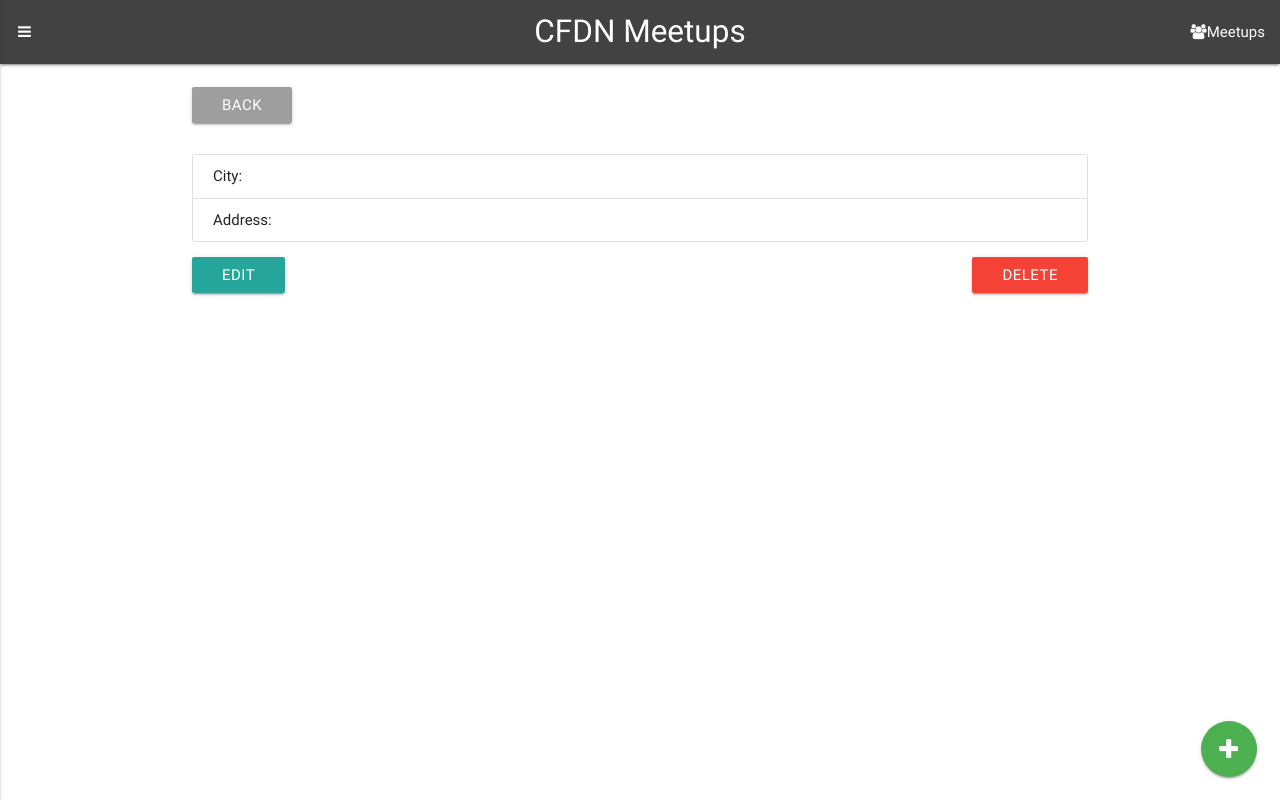
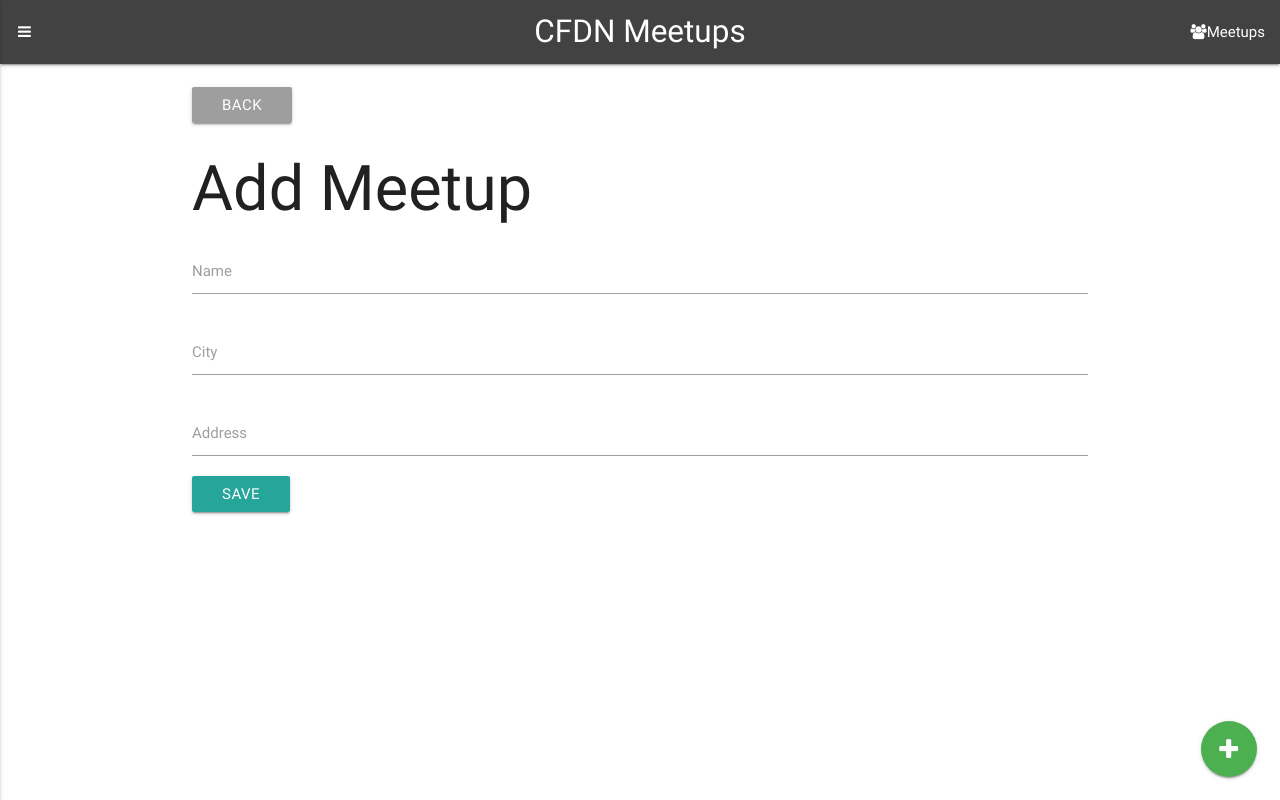
Before and after one commit to KhanDoors/cfdnMeetup, a React (Create React App) app in the folder client_src/: page /meetups/add in a window 1280 px wide. Built offline with nearby package versions, Linux system fonts and the light colour scheme; no server answers.

Commit message:
addmeetup

```diff
--- /dev/null
+++ b/client_src/src/components/AddMeetup.js
@@ -0,0 +1,54 @@
+import React, { Component } from 'react';
+import axios from 'axios';
+import {Link} from 'react-router-dom';
+
+ class AddMeetup extends Component {
+addMeetup(newMeetup){
+axios.request({
+  method:'post',
+  url:'http://localhost:3000/api/cfdnMeetups',
+  data: newMeetup
+}).then(response => {
+this.props.history.push('/');
+}).catch(err => console.log(err));
+}
+
+   onSubmit(e){
+    const newMeetup = {
+      name: this.refs.name.value,
+      city: this.refs.city.value,
+      address: this.refs.address.value,
+    }
+    this.addMeetup(newMeetup);
+     e.preventDefault();
+   }
+
+  render() {
+    return (
+        <div>
+          <br />
+          <Link className="btn grey" to="/" >Back
+            </Link>
+         <h1>Add Meetup</h1>
+                <form onSubmit={this.onSubmit.bind(this)}>
+                <div className="input-field">
+                <input type="text" name="name" ref="name" />
+                <label htmlFor="name">Name</label>
+                </div>
+                <div className="input-field">
+                <input type="text" name="city" ref="city" />
+                <label htmlFor="name">City</label>
+                </div>
+                <div className="input-field">
+                <input type="text" name="address" ref="address" />
+                <label htmlFor="name">Address</label>
+                </div>
+          <input type="submit" value="Save" className="btn" />
+                </form>
+        </div>
+    )
+  }
+}
+
+
+export default AddMeetup;
--- a/client_src/src/components/Main.js
+++ b/client_src/src/components/Main.js
@@ -3,12 +3,14 @@
 import Meetups from './Meetups';
 import About from './About';
 import MeetupDetails from './MeetupDetails';
+import AddMeetup from './AddMeetup';
 
 const Main = () => (
 <main>
     <Switch>
 <Route exact path='/' component={Meetups} />
 <Route exact path='/about' component={About} />
+<Route exact path='/meetups/add' component={AddMeetup} />
 <Route exact path='/meetups/:id' component={MeetupDetails} />
     </Switch>
 </main>
```
